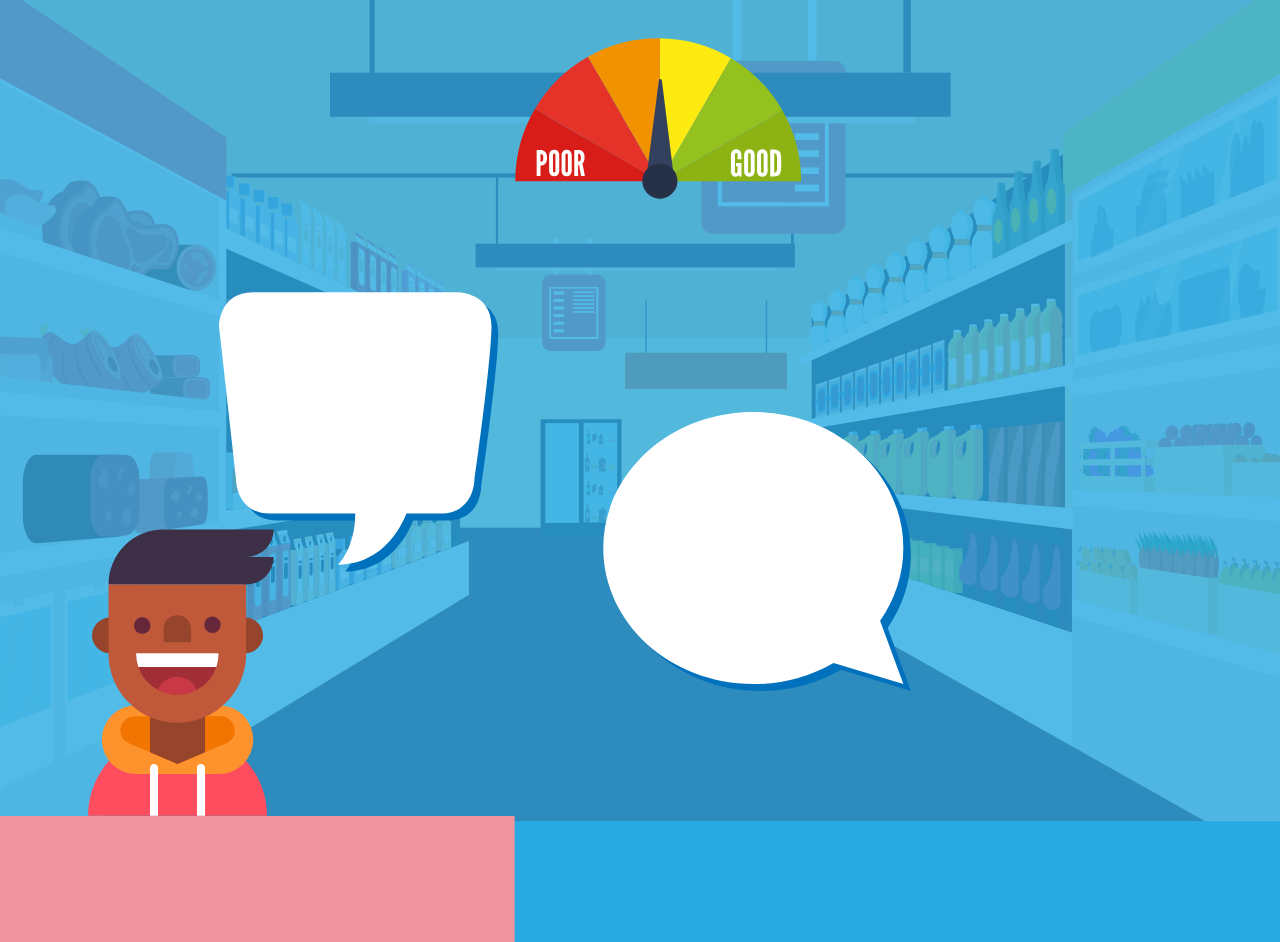
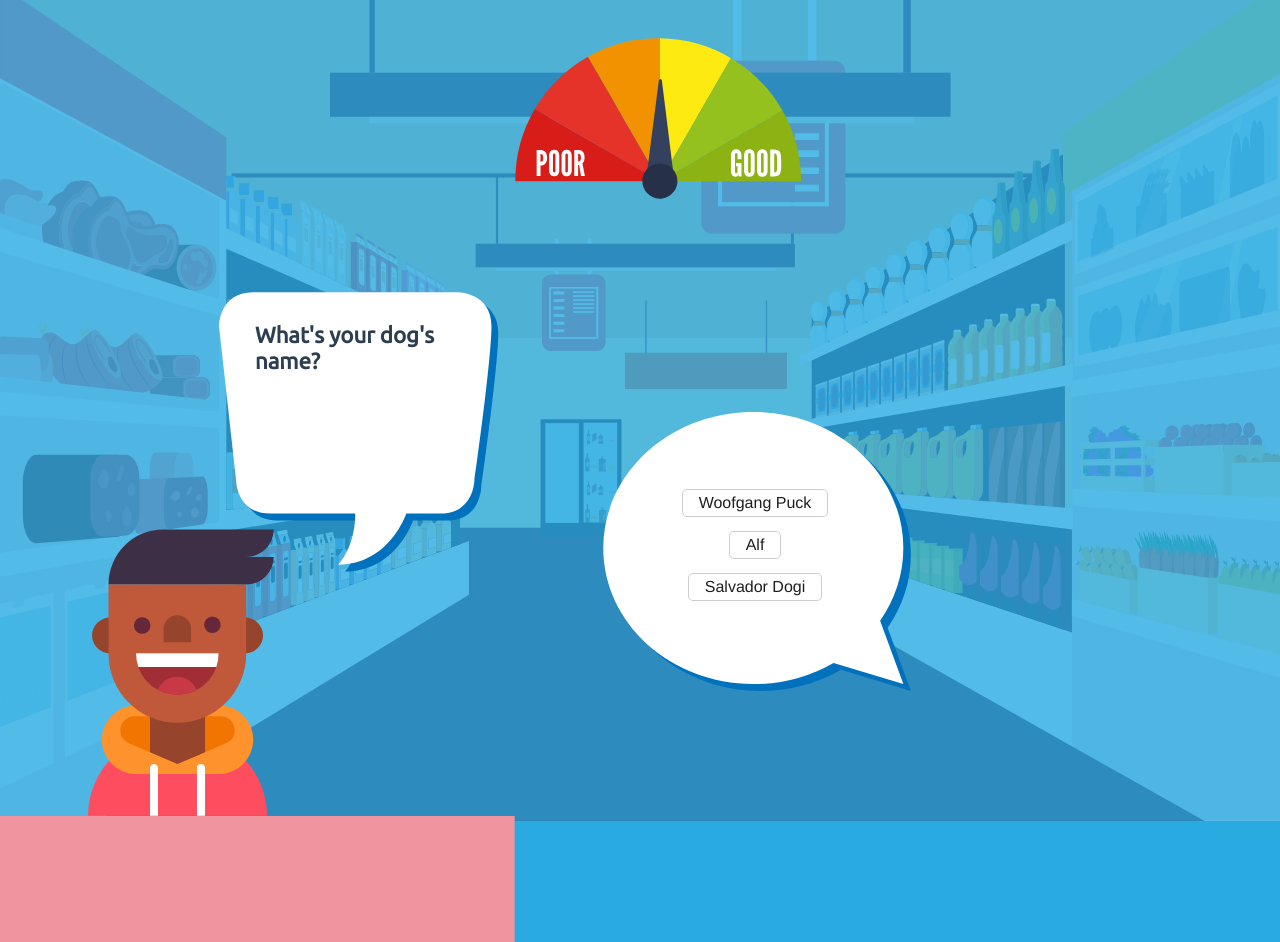
Before and after one commit to icalbalino/gimgim-web-apps-with-vueandnuxt, a Vue app in the folder game-a/: page / in a window 1280 px wide. Both pictures are taken after a click on the button "Pick your character". Built offline with nearby package versions, Linux system fonts and the light colour scheme.

Commit message:
creating a question index

```diff
--- a/game-a/src/App.vue
+++ b/game-a/src/App.vue
@@ -73,9 +73,21 @@
           />
         </g>
       </svg>
+
+      <div class="friendtalk">
+        <h3>{{ questions[questionIndex].question }}</h3>
+      </div>
+      <div class="zombietalk">
+        <p v-for="character in characterChoices" :key="character">
+          <button @click="pickQuestion(character)">
+            {{ questions[questionIndex][character] }}
+          </button>
+        </p>
+      </div>
     </section>
   </div>
 </template>
+
 
 <script>
 import Artist from '@/components/Artist.vue';
@@ -104,17 +116,21 @@ export default {
     }
   },
   computed: {
-    ...mapState(["uiState", "questions", "character", "characterChoices"]),
+    ...mapState(["uiState", "questions", "character", "characterChoices", "questionIndex"]),
   },
   methods: {
     pickCharacter() {
       this.$store.commit("updateCharacter", this.characterinput)
       this.$store.commit("updateUIState", "characterChosen")
     },
+    pickQuestion(character) {
+      console.log(character)
+      //this.$store.commit("pickQuestion", character)
+    },
   },
 };
+</script>
 
-</script>
 
 <style lang="scss">
 body {
--- a/game-a/src/store/index.js
+++ b/game-a/src/store/index.js
@@ -6,8 +6,10 @@ Vue.use(Vuex);
 export default new Vuex.Store({
   state: {
     uiState: 'start',
-    character: "",
+    character: '',
     characterChoices: ["baker", "mechanic", "artist"],
+    questionIndex: 0,
+    score: 0,
     questions: [
       {
         question: `What's your dog's name?`,
```
Also changed, not shown: 1 other file (tests, documents, lock files or other folders).
